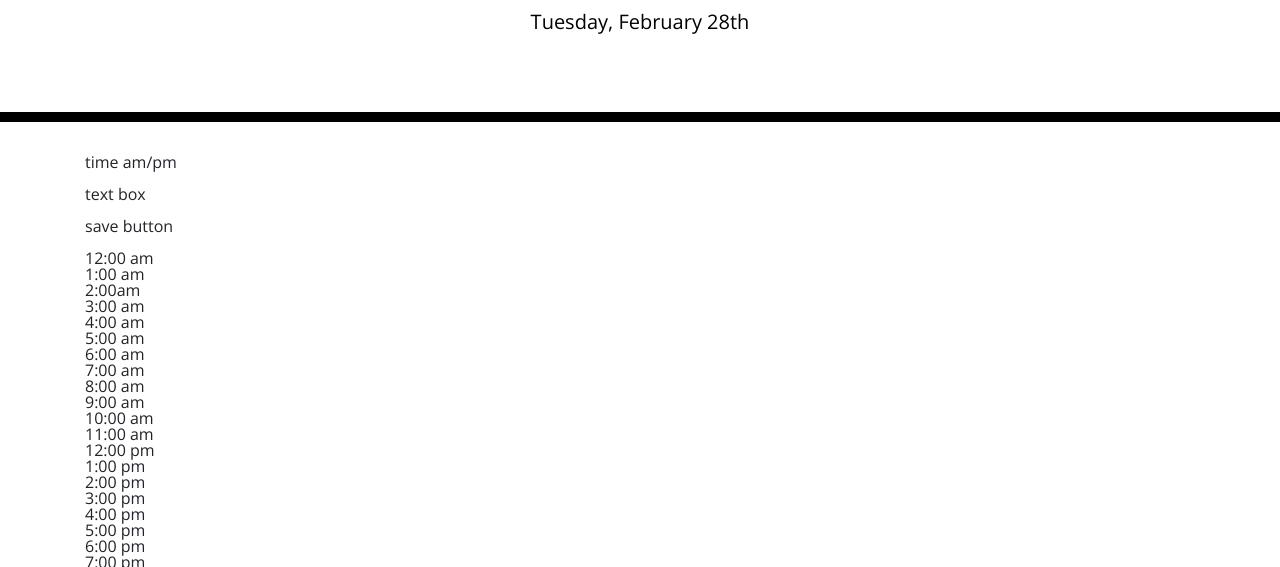
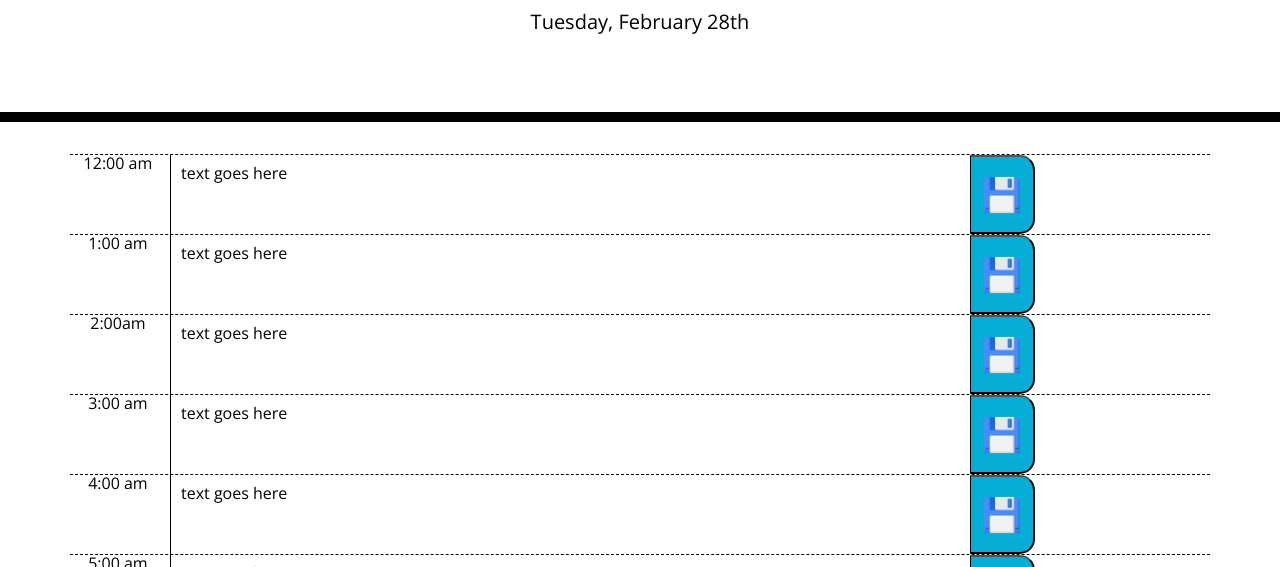
Before and after one commit to Kyaeror/Scheduler, a plain HTML site: page index.html in a window 1280 px wide. Shown: the part 182-749 px from the top of the page. Drawn offline with nearby package versions, Linux system fonts and the light colour scheme.

Commit message:
added time blocks and formating css

```diff
--- a/Develop/script.js
+++ b/Develop/script.js
@@ -12,5 +12,10 @@ function checkCurrentDay () {
 setInterval(checkCurrentDay , 60000)
 
 for (i = 0; i < timeArray.length; i++) {
-    document.querySelector(`.container`).innerHTML += `<div>${timeArray[i]}</div>`
+    document.querySelector(`.container`).innerHTML +=
+    `<div class = "row hour">
+    <div class = "time">${timeArray[i]} </div>
+    <textarea class = "text">text goes here</textarea>
+    <button class="saveBtn"><img src = "./Assets/save.png" width = "50" height = "50"/></button>
+    </div>`
 }
--- a/Develop/style.css
+++ b/Develop/style.css
@@ -69,3 +69,9 @@ textarea {
   font-size: 20px;
   transition: all 0.3s ease-in-out;
 }
+.time{
+  width: 100px;
+}
+.text {
+  width:100vh;
+}
--- a/index.html
+++ b/index.html
@@ -26,16 +26,10 @@
     <header class="jumbotron">
       <h1 class="display-3">Work Day Scheduler</h1>
       <p class="lead">A simple calendar app for scheduling your work day</p>
-      <!-- need to add current day here -->
       <p id="currentDay" class="lead"></p>
     </header>
-    <div class="container">
+    <div class="container time-block">
       <!-- Timeblocks go here -->
-      <div class = one-time>
-        <p>time am/pm</p>
-        <p>text box</p>
-        <p>save button</p>
-      </div>
     </div>
 
     <script src="https://cdnjs.cloudflare.com/ajax/libs/jquery/3.2.1/jquery.min.js"></script>
```
Also changed, not shown: Assets/save.png (added).
